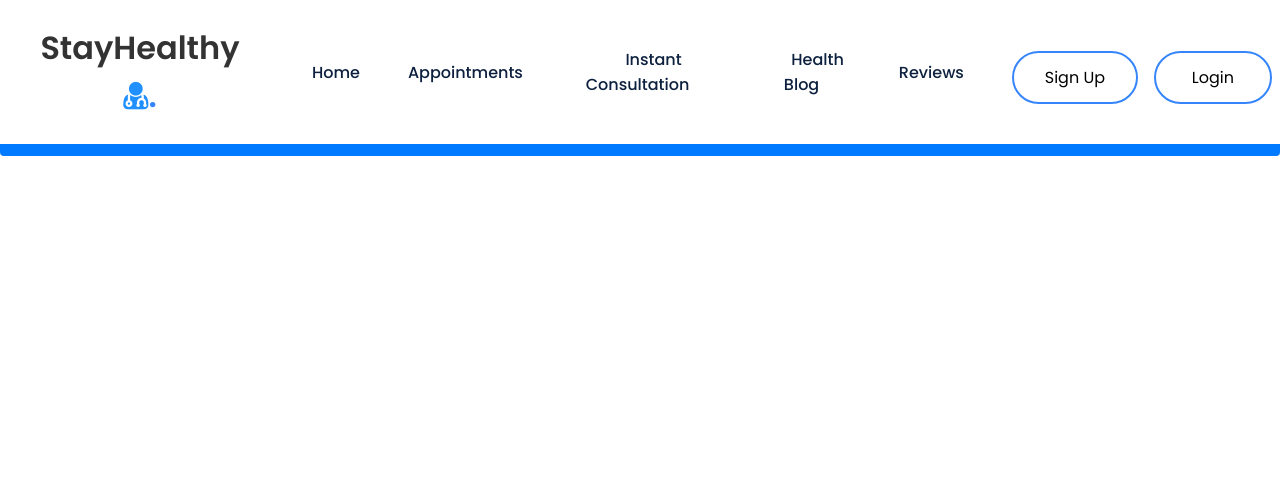
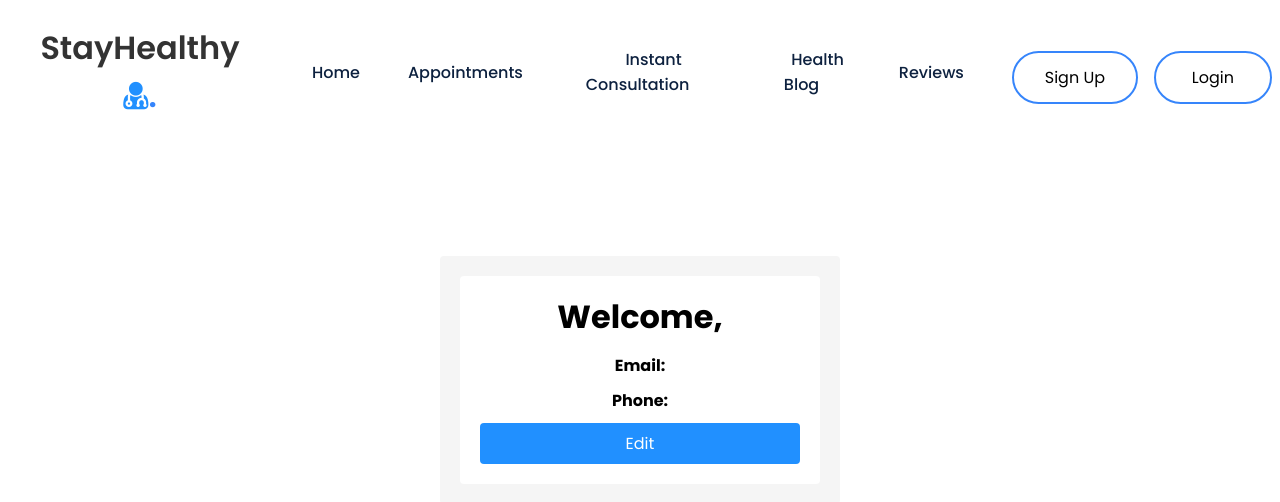
Before and after one commit to Liteztv/capstone, a React (Create React App) app: page /ProfileForm in a window 1280 px wide. Shown: the top 502 px of the page. Built offline with nearby package versions, Linux system fonts and the light colour scheme; no server answers; sample sign-in values are in the browser's storage.

Commit message:
profilecard

```diff
--- a/package.json
+++ b/package.json
@@ -10,7 +10,7 @@
     "bootstrap": "^5.3.2",
     "react": "^18.2.0",
     "react-dom": "^18.2.0",
-    "react-router-dom": "^6.21.3",
+    "react-router-dom": "^6.22.1",
     "react-scripts": "5.0.1",
     "reactjs-popup": "^2.0.6",
     "web-vitals": "^2.1.4"
--- a/src/Components/ProfileForm/ProfileForm.css
+++ b/src/Components/ProfileForm/ProfileForm.css
@@ -0,0 +1,62 @@
+.profile-container {
+    max-width: 400px;
+    margin: 20% auto;
+    padding: 20px;
+    background-color: #f5f5f5;
+    border-radius: 4px;
+  }
+
+  .profile-container h1 {
+    margin-top: 0;
+  }
+
+  .profile-container form {
+    margin-bottom: 20px;
+  }
+
+  .profile-container label {
+    display: block;
+    margin-bottom: 10px;
+  }
+
+  .profile-container input[type="text"],
+  .profile-container input[type="email"] {
+    width: 100%;
+    padding: 10px;
+    border: 10px solid #ccc;
+    border-radius: 4px;
+
+  }
+
+  .profile-container button {
+    display: block;
+    width: 100%;
+    padding: 8px;
+    background-color: #2190ff;
+    color: #fff;
+    border: none;
+    border-radius: 4px;
+    cursor: pointer;
+  }
+  .profile-details {
+    background-color: #fff;
+    border-radius: 4px;
+    padding: 20px;
+  }
+
+  .profile-details h2 {
+    margin-top: 0;
+  }
+
+  .profile-details p {
+    margin-bottom: 10px;
+  }
+
+  .profile-details button {
+    background-color: #2190ff;
+    color: #fff;
+    border: none;
+    border-radius: 4px;
+    padding: 8px 12px;
+    cursor: pointer;
+  }
--- a/src/Components/ProfileForm/ProfileForm.js
+++ b/src/Components/ProfileForm/ProfileForm.js
@@ -1,6 +1,7 @@
 import React, { useEffect, useState } from "react";
 import { API_URL } from "../../config";
 import { useNavigate } from "react-router-dom";
+import './ProfileForm.css';
 
 const ProfileForm = () => {
   const [userDetails, setUserDetails] = useState({});
@@ -111,13 +112,31 @@ return (
     disabled // Disable the email field
   />
 </label>
-//create above logic for name and phone from userDetails
+<label>
+         Name
+         <input
+           type="text"
+           name="name"
+           value={updatedDetails.name}
+           onChange={handleInputChange}
+         />
+       </label>
+       <label>
+         Phone
+         <input
+           type="text"
+           name="phone"
+           value={updatedDetails.phone}
+           onChange={handleInputChange}
+         />
+       </label>
 <button type="submit">Save</button>
 </form>
 ) : (
 <div className="profile-details">
 <h1>Welcome, {userDetails.name}</h1>
-// implement code to display detail of phone and email like above
+<p> <b>Email:</b> {userDetails.email}</p>
+        <p><b>Phone:</b> {userDetails.phone}</p>
 <button onClick={handleEdit}>Edit</button>
 </div>
 )}
```
Also changed, not shown: 1 other file (tests, documents, lock files or other folders).
